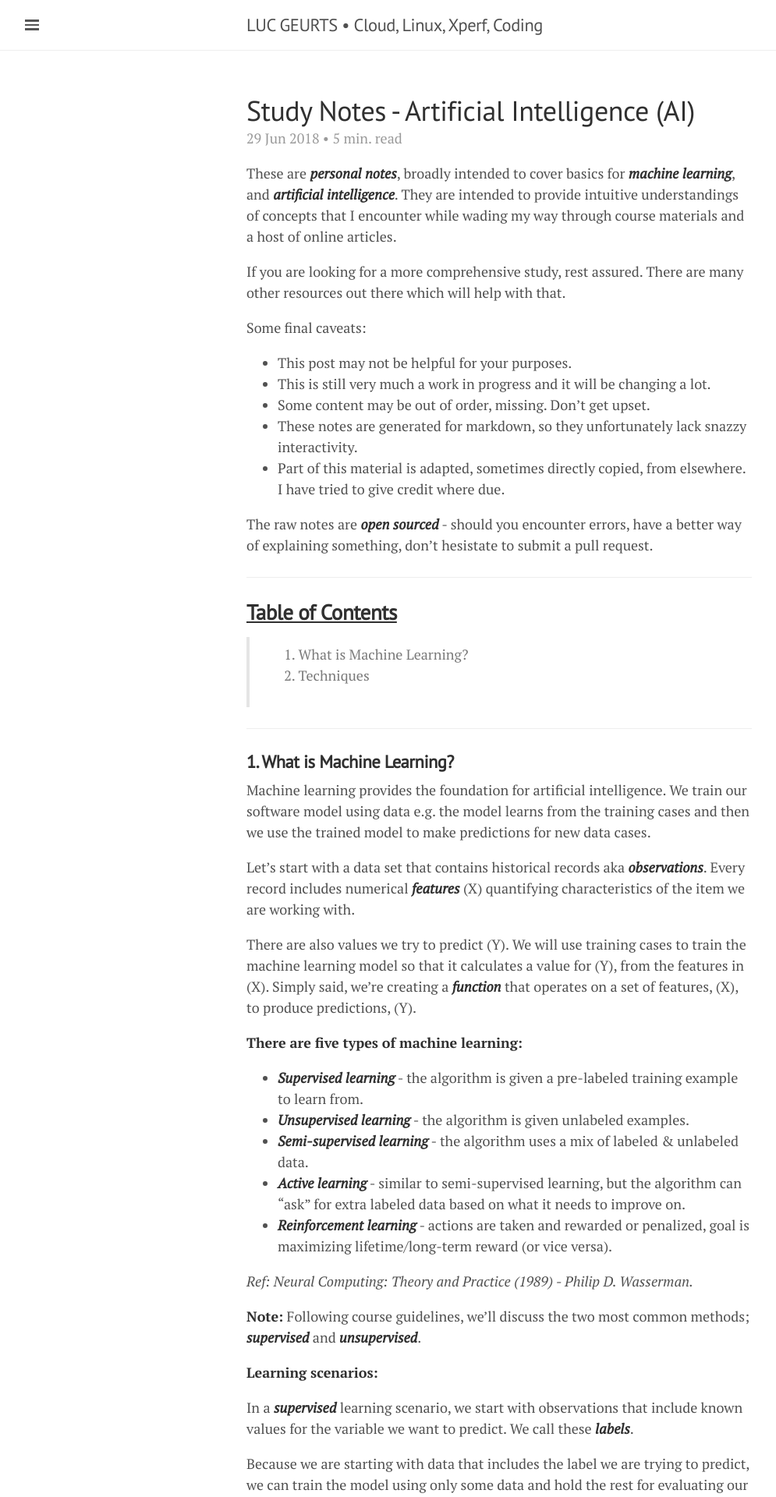
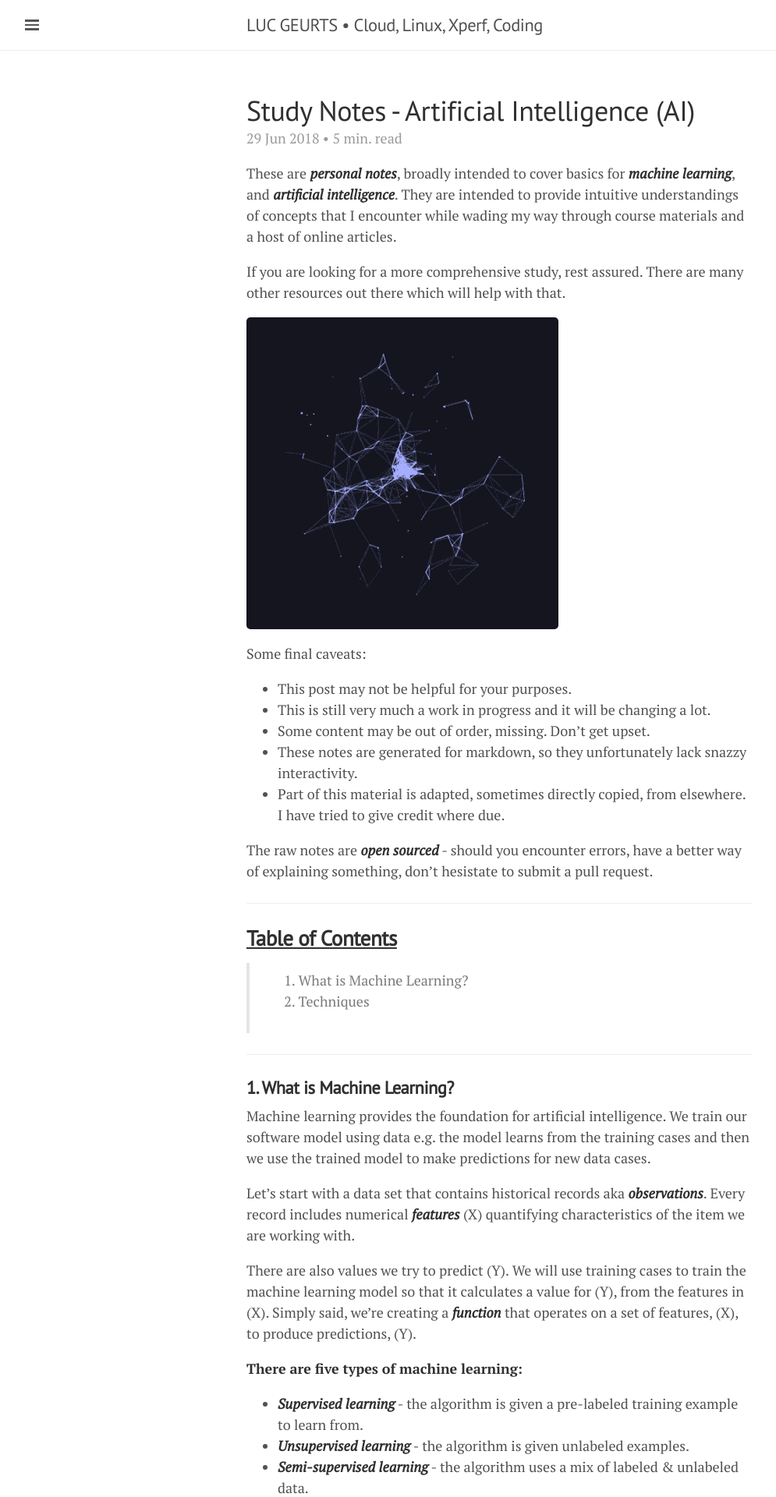
Before and after one commit to lgeurts/lgeurts.github.io, a Jekyll site: the page built from _posts/2018-06-29-artificial-intelligence-basics.md, in a window 1280 px wide. Shown: the top 1920 px of the page at 78% size, without its empty margins (0-995 px from the left). Built offline with Jekyll 4.4.1, drawn with Linux system fonts in a browser that asks for light colours; nearby versions of some CDN libraries.

Commit message:
Update 2018-06-29-artificial-intelligence-basics.md

```diff
--- a/_posts/2018-06-29-artificial-intelligence-basics.md
+++ b/_posts/2018-06-29-artificial-intelligence-basics.md
@@ -11,6 +11,8 @@ These are ***personal notes***, broadly intended to cover basics for ***machine
 They are intended to provide intuitive understandings of concepts that I encounter while wading my way through course materials and a host of online articles.
 
 If you are looking for a more comprehensive study, rest assured. There are many other resources out there which will help with that.
+
+![Quark](/assets/quark.gif)
 
 Some final caveats:
 * This post may not be helpful for your purposes.
```
